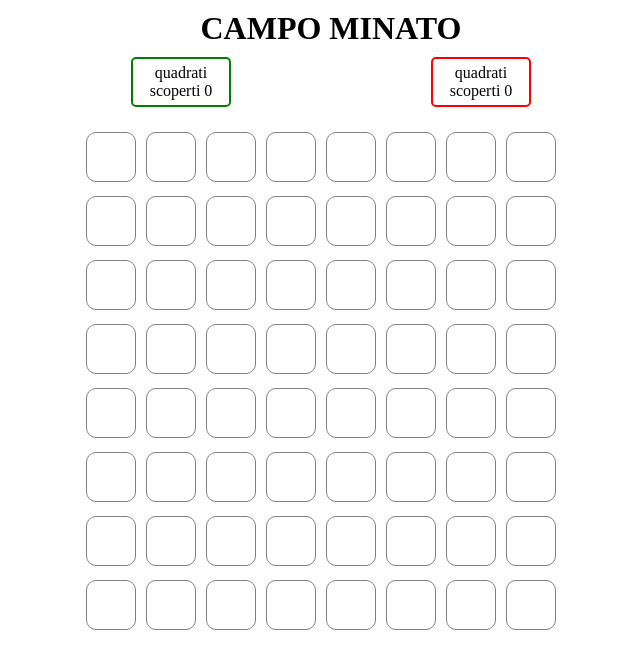
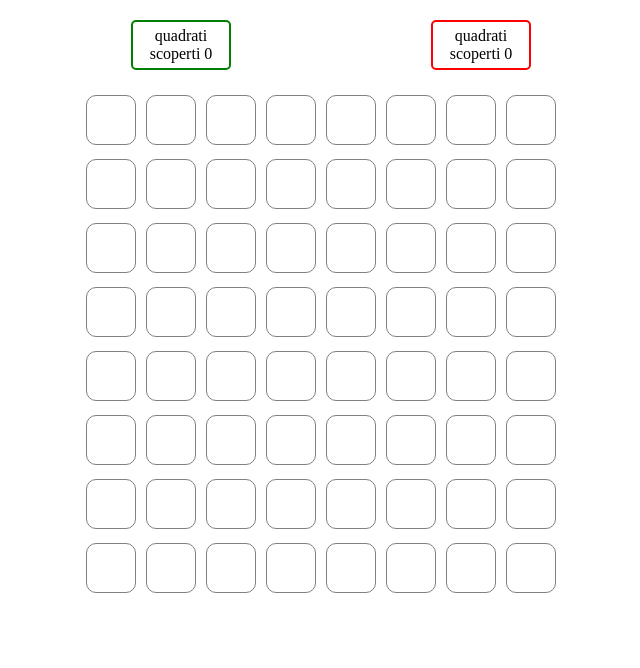
Before and after one commit to simonequarticelli/js-quadratini, a plain HTML site: page index.html in a window 1280 px wide. Shown: the whole page, without its empty margins (309-949 px from the left). Drawn offline with nearby package versions, Linux system fonts and the light colour scheme.

Commit message:
ottimizzazione

```diff
--- a/index.html
+++ b/index.html
@@ -8,7 +8,6 @@
     <script src="main.js" charset="utf-8"></script>
   </head>
   <body>
-    <h1>CAMPO MINATO</h1>
     <div class="contatori clear">
       <div id="cont-verdi">quadrati scoperti <span>0</span></div>
       <div id="cont-rossi">quadrati scoperti <span>0</span></div>
--- a/style.css
+++ b/style.css
@@ -12,10 +12,6 @@
   width: 500px;
   margin: 0 auto;
   margin-top: 20px;
-}
-h1{
-  text-align: center;
-  padding:10px;
 }
 .quadrato{
   width: 50px;
@@ -45,6 +41,7 @@ h1{
   padding: 5px;
   text-align: center;
   border-radius: 5px;
+  margin-top: 20px;
 }
 #cont-verdi{
   float: left;
```
